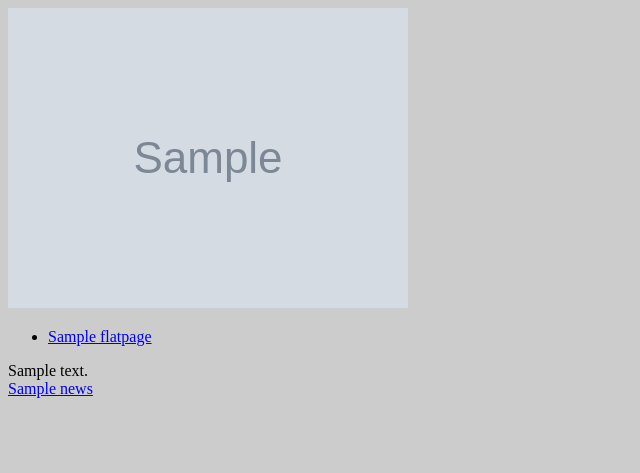
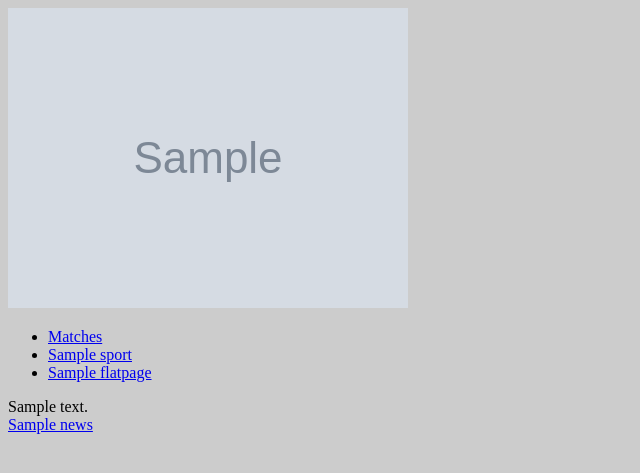
Before and after one commit to GISAElkartea/kiroletik, a Django app: template kiroletik/templates/sports/news_list.html in a window 1280 px wide. Shown: the top 473 px of the page, without its empty margins (0-640 px from the left). Run offline with Django 3.2, Linux system fonts and the light colour scheme; the template is opened without the code that fills it: most values are stand-ins (such as "Sample title", 1, 10 or a date in 2020); grey boxes marked "Sample" are stand-in pictures; style sheets or scripts are compiled from the project's sources; some libraries are stand-ins or nearby versions.

Commit message:
Add the list of sports and the matches list urls to the nav

```diff
--- a/kiroletik/templates/base.html
+++ b/kiroletik/templates/base.html
@@ -1,4 +1,4 @@
-{% load compress %}
+{% load i18n compress %}
 <!doctype html>
 
 <html lang="en">
@@ -19,6 +19,10 @@
 
     <nav>
       <ul>
+        <li><a href="{% url 'match-list' %}">{% trans 'Matches' %}</a></li>
+        {% for sport in sports %}
+        <li><a href="{{ sport.get_absolute_url }}">{{ sport }}</a></li>
+        {% endfor %}
         {% for flatpage in flatpages %}
         <li><a href="{{ flatpage.get_absolute_url }}">{{ flatpage }}</a></li>
         {% endfor %}
```
